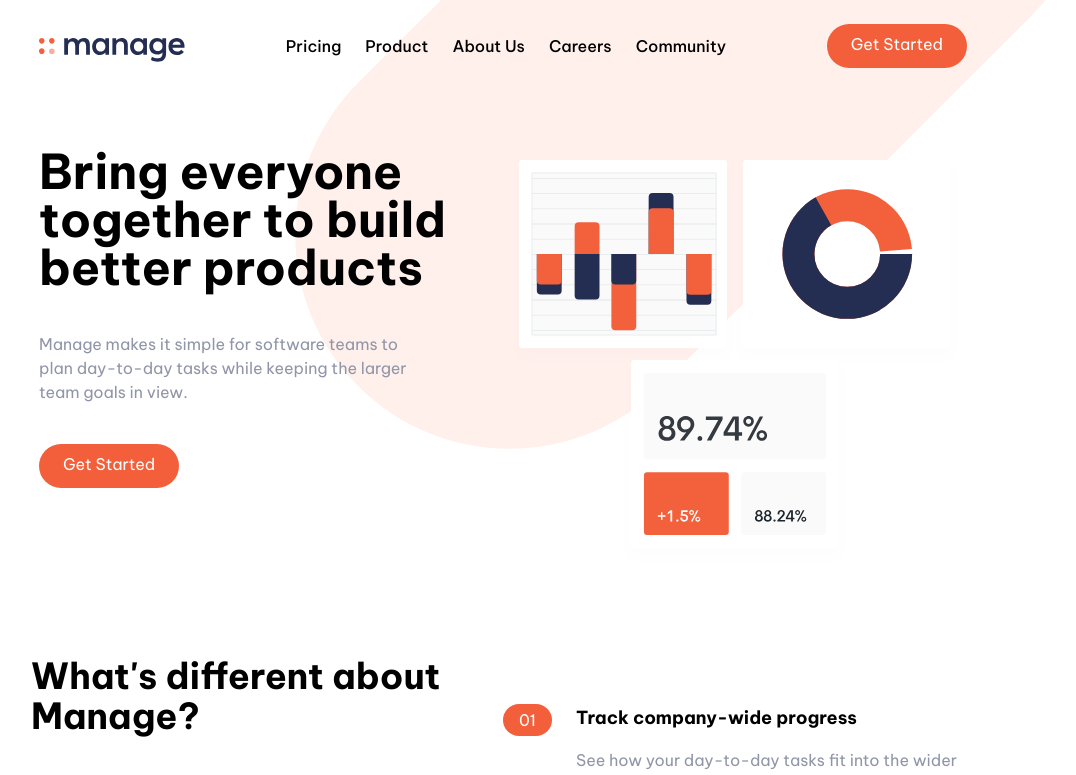
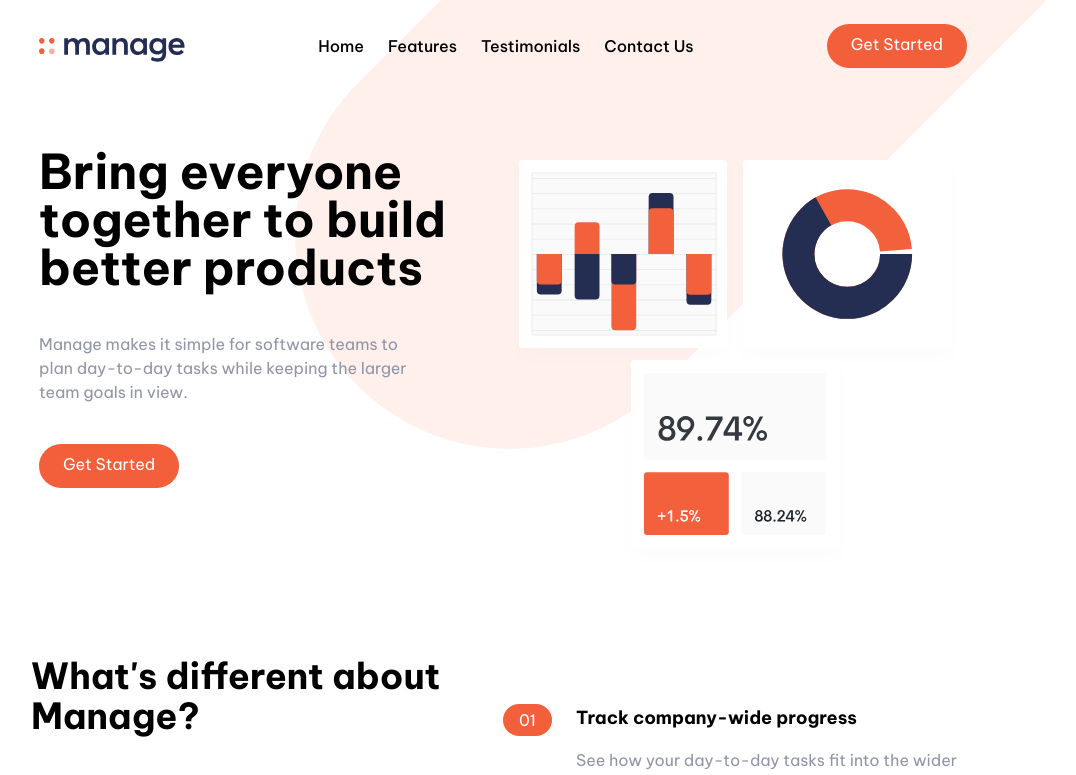
Before and after one commit to virajdalvi/manage-landing-page, a React (Create React App) app: page / in a window 1280 px wide. Shown: the top 775 px of the page, without its empty margins (137-1213 px from the left). Built offline with nearby package versions, Linux system fonts and the light colour scheme.

Commit message:
Added the navigration function and added the navigation

```diff
--- a/package.json
+++ b/package.json
@@ -8,7 +8,9 @@
     "@testing-library/user-event": "^13.5.0",
     "react": "^18.2.0",
     "react-dom": "^18.2.0",
+    "react-router-dom": "^6.3.0",
     "react-scripts": "5.0.1",
+    "react-scroll": "^1.8.7",
     "web-vitals": "^2.1.4"
   },
   "scripts": {
--- a/src/Components/CtaSection/CtaSection.js
+++ b/src/Components/CtaSection/CtaSection.js
@@ -2,7 +2,7 @@ import React from "react";
 import "./CtaSection.css";
 const CtaSection = () => {
   return (
-    <section className="font-Vietnam bg-brightRed" id="cta">
+    <section className="font-Vietnam bg-brightRed" id="cta" name="cta">
       <div className="container flex flex-col items-center justify-between px-6 py-24 mx-auto space-y-12 md:py-12 md:flex-row md:space-y-0">
         <h2 className="text-5xl font-bold text-center text-white md:text-4xl md:max-w-xl md:text-left">
           Simplify how your team works today!
--- a/src/Components/Features/Features.js
+++ b/src/Components/Features/Features.js
@@ -23,7 +23,7 @@ const Item = (props) => {
 };
 const Features = () => {
   return (
-    <section id="features" className="font-Vietnam">
+    <section name="features" id="features" className="font-Vietnam">
       <div className="container flex flex-col px-4 mx-auto mt-10 space-y-12 md:space-0 md:flex-row">
         <div className="flex flex-col space-y-12 md:w-1/2">
           <h2 className="max-w-md text-4xl font-bold text-center md:text-left">
--- a/src/Components/HeroSection/HeroSection.js
+++ b/src/Components/HeroSection/HeroSection.js
@@ -2,7 +2,7 @@ import React from "react";
 import heroImage from "../../images/illustration-intro.svg";
 const HeroSection = () => {
   return (
-    <section id="hero" className="font-Vietnam">
+    <section id="hero" className="font-Vietnam" name="home">
       <div className="container flex flex-col-reverse md:flex-row items-center px-6 mx-auto mt-14 space-y-0 md:space-y-0">
         {/*Left item*/}
         <div className="flex flex-col mb-32 space-y-10 md:w-1/2">
--- a/src/Components/Navbar/Navbar.js
+++ b/src/Components/Navbar/Navbar.js
@@ -1,7 +1,7 @@
 import React from "react";
 import logo from "../../images/logo.svg";
 import "./Navbar.css";
-
+import { Link } from "react-scroll";
 const toggleClass = () => {
   const btn = document.getElementById("menu-btn");
   const nav = document.getElementById("menu");
@@ -19,20 +19,25 @@ const Navbar = () => {
           <img src={logo} alt="logo" />
         </div>
         <div className="hidden md:flex space-x-6">
-          <a href="#" className="font-medium hover:text-darkGrayishBlue">
-            Pricing
+          <a href="" className="font-medium hover:text-darkGrayishBlue">
+            <Link to="home" spy={true} smooth={true} duration={500}>
+              Home
+            </Link>
           </a>
-          <a href="#" className="font-medium hover:text-darkGrayishBlue">
-            Product
+          <a href="" className="font-medium hover:text-darkGrayishBlue">
+            <Link to="features" spy={true} smooth={true} duration={500}>
+              Features
+            </Link>
           </a>
-          <a href="#" className="font-medium hover:text-darkGrayishBlue">
-            About Us
+          <a href="" className="font-medium hover:text-darkGrayishBlue">
+            <Link to="testimonials" spy={true} smooth={true} duration={500}>
+              Testimonials
+            </Link>
           </a>
-          <a href="#" className="font-medium hover:text-darkGrayishBlue">
-            Careers
-          </a>
-          <a href="#" className="font-medium hover:text-darkGrayishBlue">
-            Community
+          <a href="" className="font-medium hover:text-darkGrayishBlue">
+            <Link to="cta" spy={true} smooth={true} duration={500}>
+              Contact Us
+            </Link>
           </a>
         </div>
         <a
@@ -58,11 +63,26 @@ const Navbar = () => {
           id="menu"
           class="absolute flex-col items-center hidden self-end py-8 mt-10 space-y-6 font-bold bg-white sm:w-auto sm:self-center left-6 right-6 drop-shadow-md"
         >
-          <a href="#">Pricing</a>
-          <a href="#">Product</a>
-          <a href="#">About Us</a>
-          <a href="#">Careers</a>
-          <a href="#">Community</a>
+          <a href="" className="font-medium hover:text-darkGrayishBlue">
+            <Link to="home" spy={true} smooth={true} duration={500}>
+              Home
+            </Link>
+          </a>
+          <a href="" className="font-medium hover:text-darkGrayishBlue">
+            <Link to="features" spy={true} smooth={true} duration={500}>
+              Features
+            </Link>
+          </a>
+          <a href="" className="font-medium hover:text-darkGrayishBlue">
+            <Link to="testimonials" spy={true} smooth={true} duration={500}>
+              Testimonials
+            </Link>
+          </a>
+          <a href="" className="font-medium hover:text-darkGrayishBlue">
+            <Link to="cta" spy={true} smooth={true} duration={500}>
+              Contact Us
+            </Link>
+          </a>
         </menu>
       </div>
     </nav>
```
Also changed, not shown: 1 other file (tests, documents, lock files or other folders).
